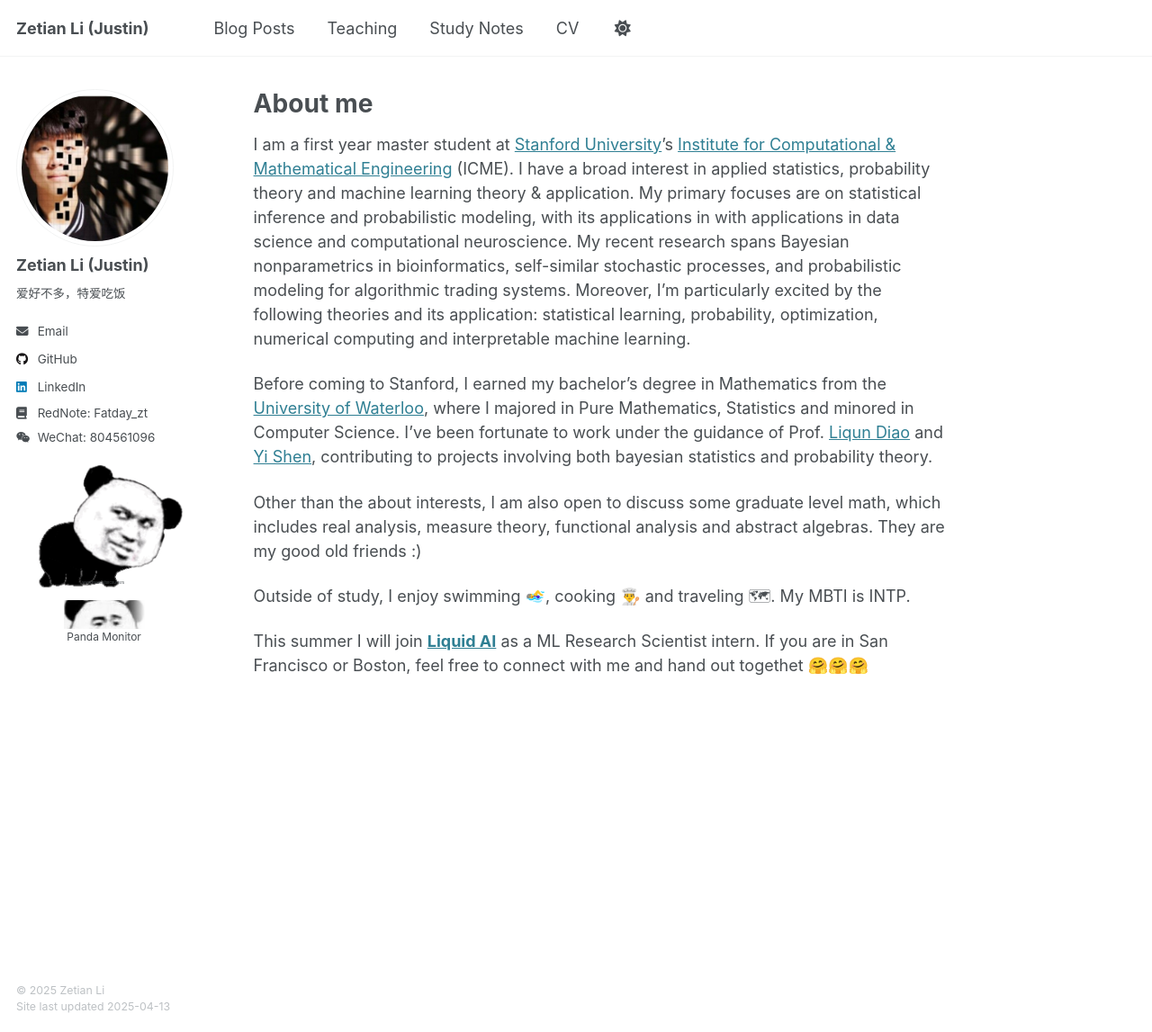
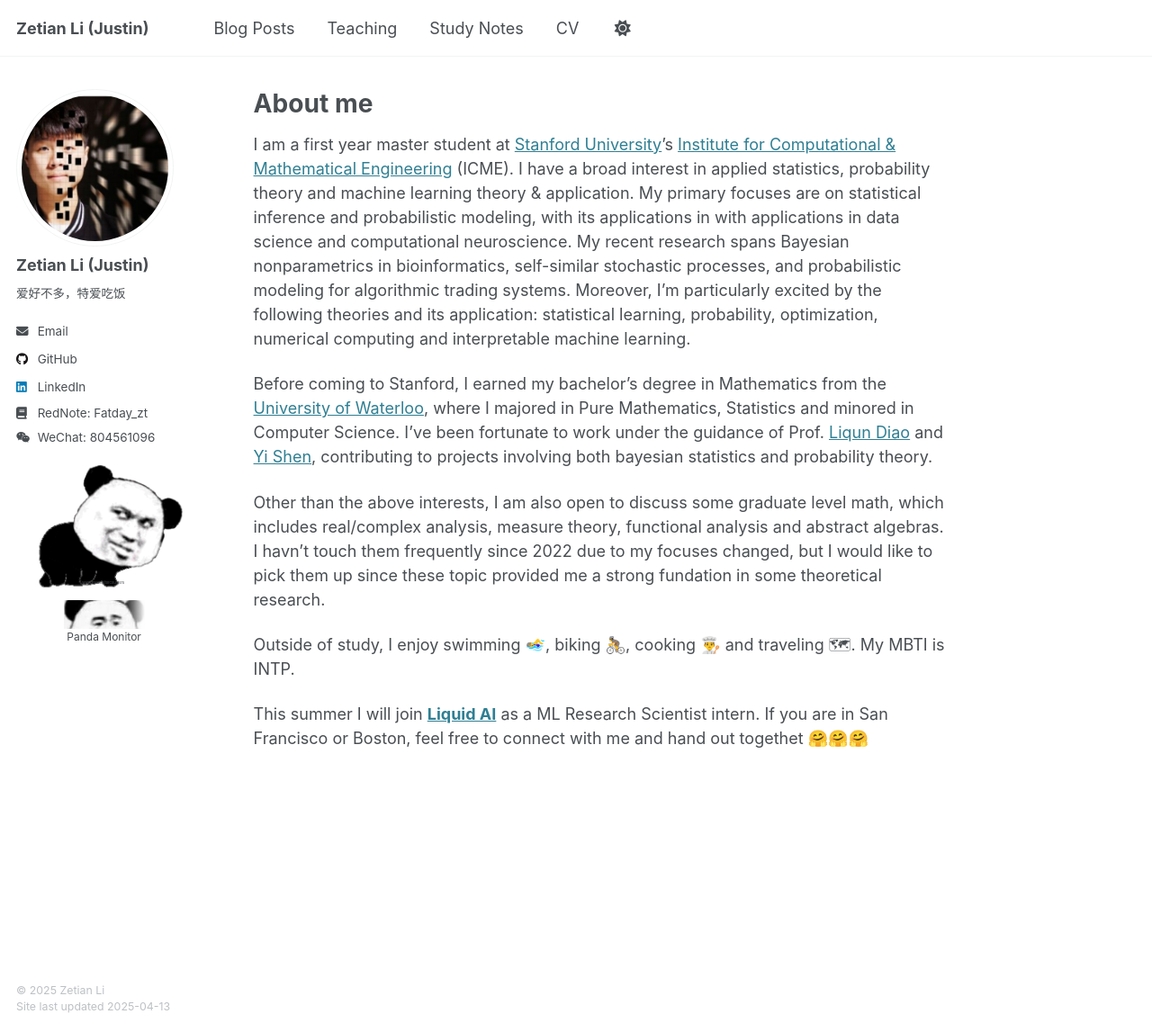
Before and after one commit to fatday/fatday.github.io, a Jekyll site: the page built from _pages/about.md, in a window 1280 px wide and 1147 px high. Shown: the whole window at 90% size. Built offline with Jekyll 4.4.1, drawn with Linux system fonts in a browser that asks for light colours.

Commit message:
Update about.md

```diff
--- a/_pages/about.md
+++ b/_pages/about.md
@@ -16,8 +16,8 @@ I am a first year master student at [Stanford University](https://www.stanford.e
 
 Before coming to Stanford, I earned my bachelor’s degree in Mathematics from the [University of Waterloo](https://uwaterloo.ca/), where I majored in Pure Mathematics, Statistics and minored in Computer Science. I’ve been fortunate to work under the guidance of Prof. [Liqun Diao](http://liqundiao.com/) and [Yi Shen](https://sites.google.com/site/yishenenglish/), contributing to projects involving both bayesian statistics and probability theory.
 
-Other than the about interests, I am also open to discuss some graduate level math, which includes real analysis, measure theory, functional analysis and abstract algebras. They are my good old friends :)
+Other than the above interests, I am also open to discuss some graduate level math, which includes real/complex analysis, measure theory, functional analysis and abstract algebras. I havn't touch them frequently since 2022 due to my focuses changed, but I would like to pick them up since these topic provided me a strong fundation in some theoretical research.
 
-Outside of study, I enjoy swimming 🏊‍♀️, cooking 👨‍🍳 and traveling 🗺. My MBTI is INTP.
+Outside of study, I enjoy swimming 🏊‍♀️, biking 🚴, cooking 👨‍🍳 and traveling 🗺. My MBTI is INTP.
 
 This summer I will join [**Liquid AI**](https://www.liquid.ai/) as a ML Research Scientist intern. If you are in San Francisco or Boston, feel free to connect with me and hand out togethet 🤗🤗🤗
```
